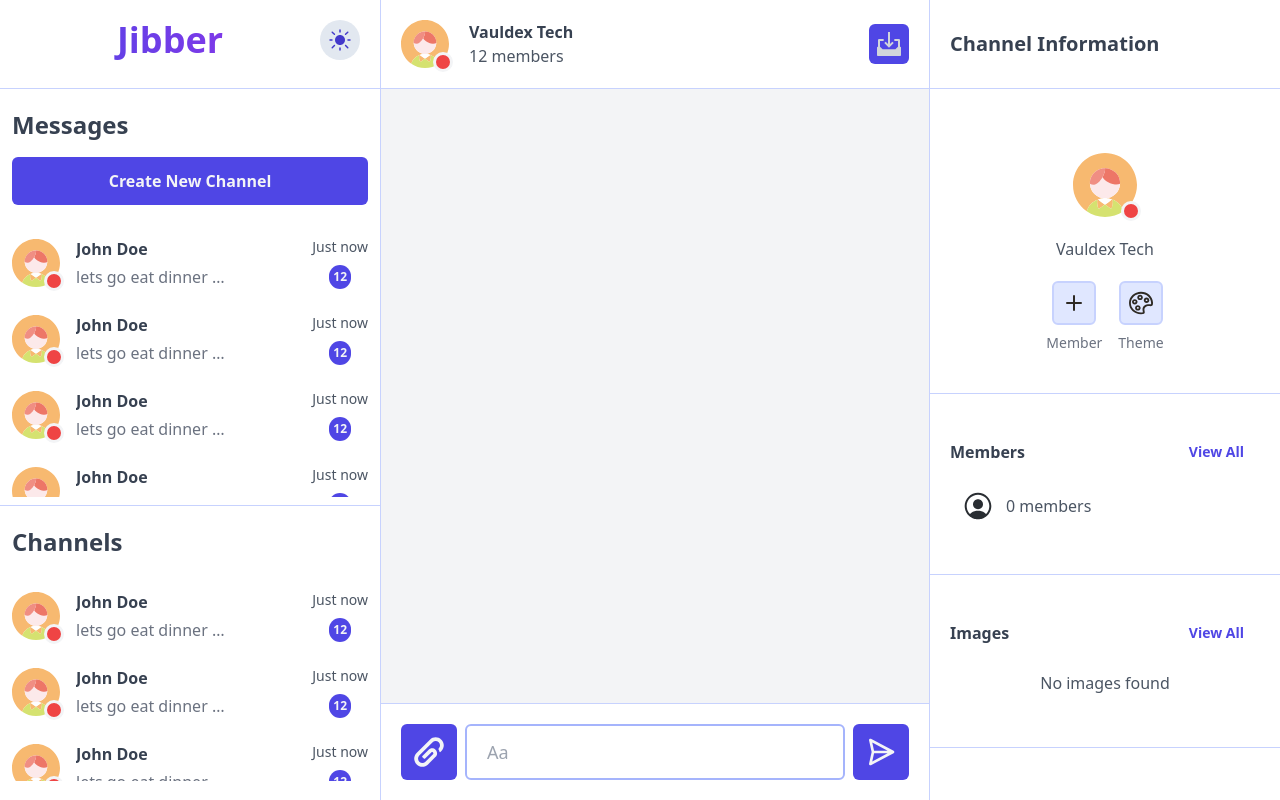
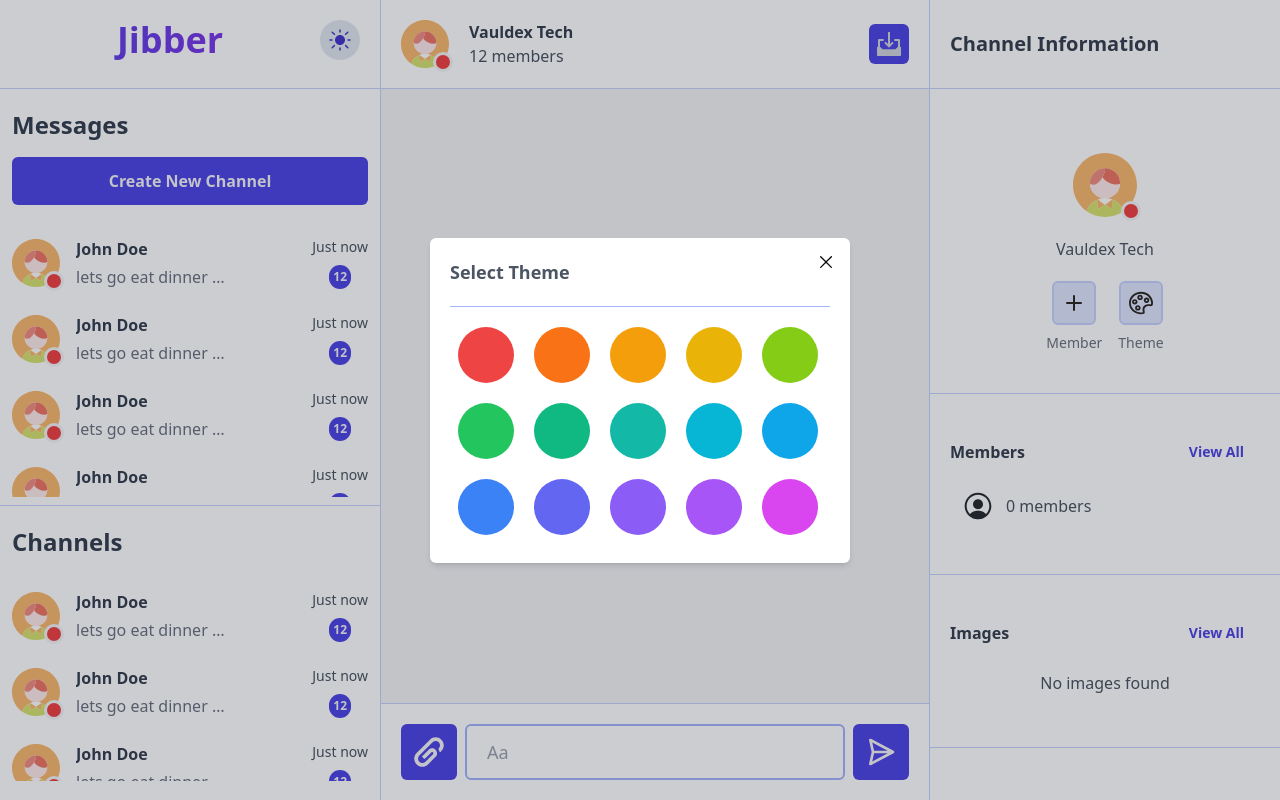
Before and after one commit to Vauldex-Inc/Jibber-Chat-App, a Vue app: page /dashboard in a window 1280 px wide. Both pictures are taken after a click on the button 1140 px from the left and 303 px from the top of the page. Built offline with nearby package versions, Linux system fonts and the light colour scheme.

Commit message:
Add chat color selector J1

```diff
--- /dev/null
+++ b/src/components/organisms/VChatColorSelector.vue
@@ -0,0 +1,41 @@
+<template>
+	<div class="bg-white shadow-md p-5 rounded-md items-center w-[420px] dark:bg-slate-900">
+		<header>
+			<h4 class="pb-2 font-semibold text-gray-600 dark:text-gray-300 text-lg">Select Theme</h4>
+			<hr class="my-3 border-0 border-b border-b-indigo-300 dark:border-b-slate-700"/>
+		</header>
+		<ul class="flex flex-wrap gap-5 p-2">
+			<li
+					v-for="color in colorOptions"
+					:key="color"
+					:class="color"
+					class="w-14 transition-all aspect-square border-4 border-transparent rounded-full hover:border-gray-700 cursor-pointer dark:hover:border-white"
+					@click="$emit('selectColor', color)"></li>
+		</ul>
+	</div>
+</template>
+
+<script setup lang="ts">
+const colorOptions = [
+	"bg-red-500",
+	"bg-orange-500",
+	"bg-amber-500",
+	"bg-yellow-500",
+	"bg-lime-500",
+	"bg-green-500",
+	"bg-emerald-500",
+	"bg-teal-500",
+	"bg-cyan-500",
+	"bg-sky-500",
+	"bg-blue-500",
+	"bg-indigo-500",
+	"bg-violet-500",
+	"bg-purple-500",
+	"bg-fuchsia-500"
+	]
+
+const emit = defineEmits<{
+	selectColor: []
+}>()
+
+</script>
--- a/src/components/organisms/VChatInfo.vue
+++ b/src/components/organisms/VChatInfo.vue
@@ -17,6 +17,7 @@
 				</div>
 				<div class="group flex flex-col gap-2 items-center justify-center">
 					<VIconButton
+							@click="openThemeSelector"
 							icon="./src/assets/images/theme.svg"
 							class="bg-indigo-100 border-2 border-indigo-200 group-hover:border-indigo-500 dark:bg-slate-950 dark:border-slate-800 dark:group-hover:bg-slate-900 dark:group-hover:border-indigo-700"
 							:invert="true"/>
@@ -49,6 +50,11 @@
 				<p v-else class="text-center">No files found</p>
 			</div>
 		</VSection>
+
+		<VModal @close="close" :isOpen="isOpen">
+			<VChatColorSelector @select-color="selectColor" />
+		</VModal>
+
 	</div>
 </template>
 
@@ -56,7 +62,9 @@
 import VSection from "@/components/molecules/VSection.vue"
 import VAvatar from "@/components/atoms/VAvatar.vue"
 import VIconButton from "@/components/atoms/VIconButton.vue"
-
+import VModal from "@/components/atoms/VModal.vue"
+import VChatColorSelector from "@/components/organisms/VChatColorSelector.vue"
+import { ref } from "vue"
 
 interface VChatInfoProps {
 	members: string[];
@@ -66,5 +74,14 @@ interface VChatInfoProps {
 	name: string;
 }
 
+const isOpen = ref<boolean>(false)
+const openThemeSelector = () => isOpen.value = true
+const close = () => isOpen.value = false
+
+
+const selectColor = (color) => {
+	console.log(color)
+}
+
 const props = defineProps<VChatInfoProps>()
 </script>
```
